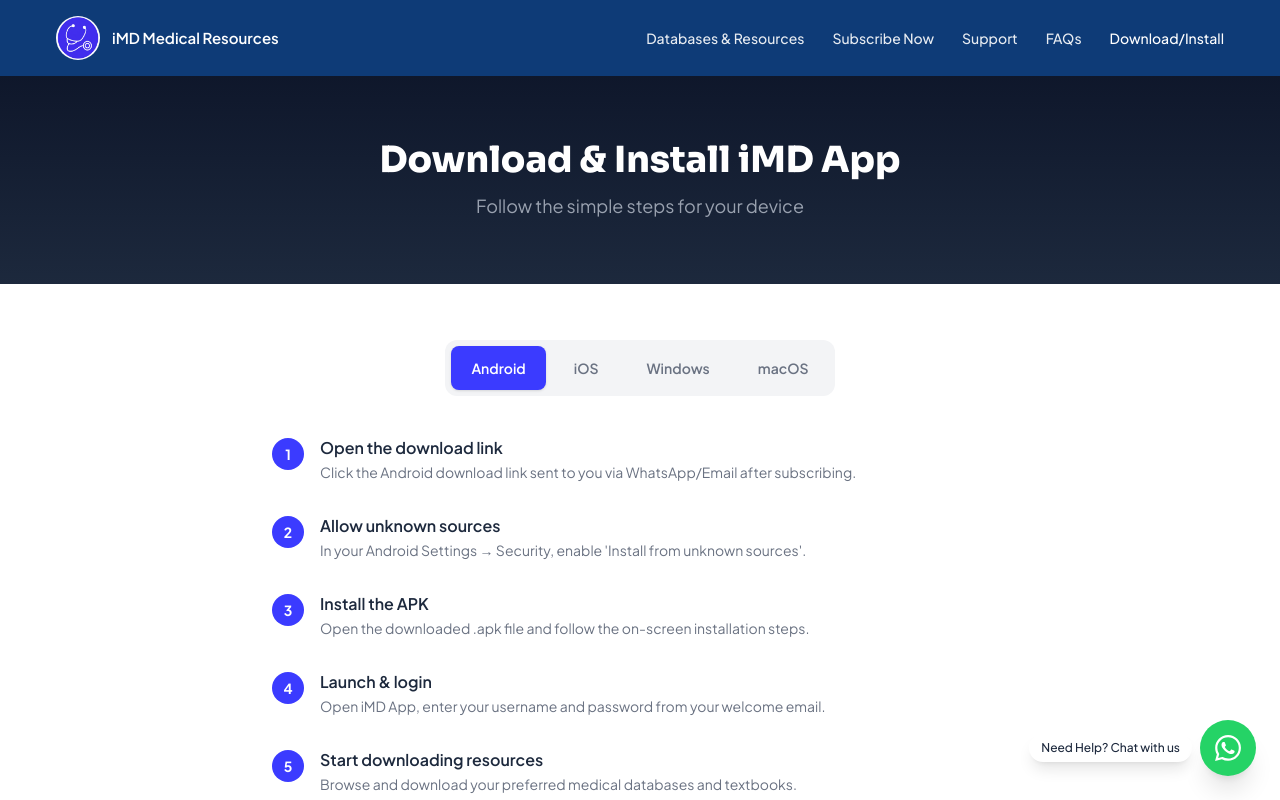
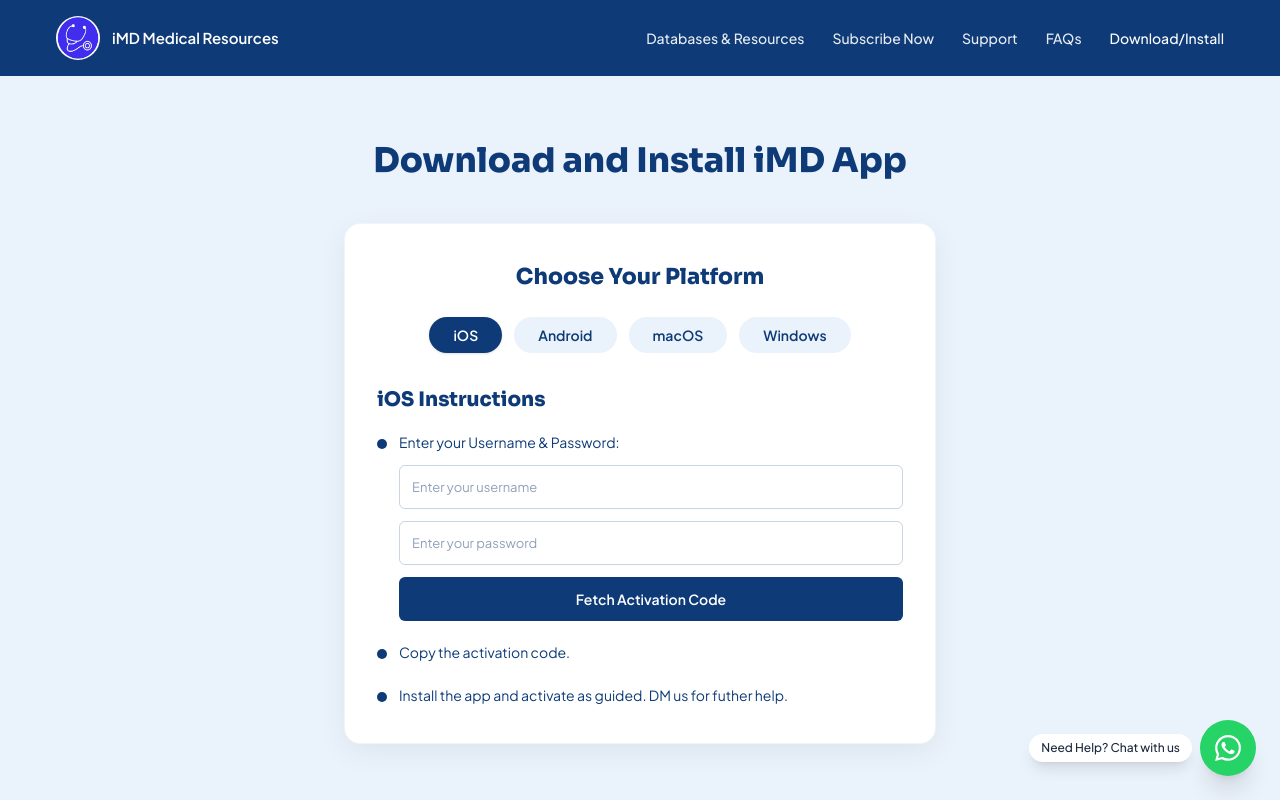
Before and after one commit to bobsite1122-boop/imd-clone, a Next.js app: page /install in a window 1280 px wide. Shown: the top 800 px of the page. Built offline with nearby package versions, Linux system fonts and the light colour scheme.

Commit message:
Rebuild install page with platform-specific Android and Windows instructions.

```diff
--- a/app/install/page.tsx
+++ b/app/install/page.tsx
@@ -1,168 +1,301 @@
 'use client'
 
-import { useState } from 'react'
-import Link from 'next/link'
-import { AlertTriangle } from 'lucide-react'
-import TabSwitcher from '@/components/TabSwitcher'
+import { useState, type ReactNode } from 'react'
 
-type Step = { title: string; desc: string }
+type PlatformId = 'iOS' | 'Android' | 'macOS' | 'Windows'
 
-const platformSteps: Record<string, Step[]> = {
-  Android: [
-    {
-      title: 'Open the download link',
-      desc: 'Click the Android download link sent to you via WhatsApp/Email after subscribing.',
-    },
-    {
-      title: 'Allow unknown sources',
-      desc: "In your Android Settings → Security, enable 'Install from unknown sources'.",
-    },
-    {
-      title: 'Install the APK',
-      desc: 'Open the downloaded .apk file and follow the on-screen installation steps.',
-    },
-    {
-      title: 'Launch & login',
-      desc: 'Open iMD App, enter your username and password from your welcome email.',
-    },
-    {
-      title: 'Start downloading resources',
-      desc: 'Browse and download your preferred medical databases and textbooks.',
-    },
-  ],
-  iOS: [
-    {
-      title: 'Open your welcome email or WhatsApp',
-      desc: 'After subscribing, you will receive a personal iOS installation link via WhatsApp or email.',
-    },
-    {
-      title: 'Tap the installation link on your iPhone/iPad',
-      desc: "Open the link directly on your iOS device. Tap 'Allow' when prompted to install the profile.",
-    },
-    {
-      title: 'Trust the developer profile',
-      desc: "Go to Settings → General → VPN & Device Management and tap 'Trust' on the iMD profile.",
-    },
-    {
-      title: 'Launch iMD App',
-      desc: 'Open the app from your home screen and log in with your username and password.',
-    },
-    {
-      title: 'Download your content',
-      desc: 'Browse the resource library and download databases for offline study.',
-    },
-  ],
-  Windows: [
-    {
-      title: 'Receive your download link',
-      desc: 'Check the WhatsApp message or email sent after subscribing for your Windows installer link.',
-    },
-    {
-      title: 'Download the installer',
-      desc: 'Click the link to download the iMD App Windows setup (.exe) file to your PC.',
-    },
-    {
-      title: 'Run the installer',
-      desc: "Double-click the .exe file. If Windows SmartScreen appears, click 'More info' → 'Run anyway'.",
-    },
-    {
-      title: 'Launch & login',
-      desc: 'Open iMD App from the desktop shortcut and sign in with your credentials.',
-    },
-    {
-      title: 'Download resources',
-      desc: 'Select and download your preferred databases. External drives are supported for large libraries.',
-    },
-  ],
-  macOS: [
-    {
-      title: 'Receive your download link',
-      desc: 'After subscribing, your personal macOS download link will be sent via WhatsApp or email.',
-    },
-    {
-      title: 'Download the .dmg file',
-      desc: 'Click the link and save the iMD App disk image (.dmg) to your Mac.',
-    },
-    {
-      title: 'Open and install',
-      desc: "Double-click the .dmg, drag iMD App to your Applications folder. If prompted, go to System Settings → Privacy & Security and allow the app.",
-    },
-    {
-      title: 'Launch & login',
-      desc: 'Open iMD App from Applications or Spotlight, and enter your username and password.',
-    },
-    {
-      title: 'Start studying',
-      desc: 'Download content directly within the app. Ensure you have sufficient storage for large databases.',
-    },
-  ],
+const TABS: PlatformId[] = ['iOS', 'Android', 'macOS', 'Windows']
+
+const APK_URL = 'https://sg.imedicaldoctor.net/imd192.apk'
+
+// YouTube video IDs used inside the platform instructions.
+// Replace these with the latest video IDs from the iMD App YouTube channel
+// when they change on https://imdresources.com/install/.
+const ANDROID_VIDEO_ID = 'kJyNoecmbwQ'
+const WINDOWS_DIRECT_VIDEO_ID = 'Y9NWj0J4_kk'
+const WINDOWS_EMULATOR_VIDEO_ID = 'pBk4NYhWNMM'
+
+function StepBullet() {
+  return (
+    <span
+      aria-hidden="true"
+      className="mt-[7px] sm:mt-[8px] shrink-0 w-[10px] h-[10px] rounded-full bg-[#0e3b77]"
+    />
+  )
 }
 
-const TABS = ['Android', 'iOS', 'Windows', 'macOS']
+function StepText({ children }: { children: ReactNode }) {
+  return (
+    <p className="text-[13px] sm:text-[14px] text-[#0e3b77] leading-relaxed">
+      {children}
+    </p>
+  )
+}
+
+function YouTubeEmbed({ id, title }: { id: string; title: string }) {
+  return (
+    <div className="mt-3 relative w-full overflow-hidden rounded-lg bg-black shadow-sm aspect-video">
+      <iframe
+        src={`https://www.youtube.com/embed/${id}?rel=0`}
+        title={title}
+        loading="lazy"
+        allow="accelerometer; autoplay; clipboard-write; encrypted-media; gyroscope; picture-in-picture; web-share"
+        referrerPolicy="strict-origin-when-cross-origin"
+        allowFullScreen
+        className="absolute inset-0 h-full w-full border-0"
+      />
+    </div>
+  )
+}
+
+function ActivationForm({ platform }: { platform: PlatformId }) {
+  const [username, setUsername] = useState('')
+  const [password, setPassword] = useState('')
+
+  const handleSubmit = (e: React.FormEvent) => {
+    e.preventDefault()
+    const message = `Hi, I'd like the ${platform} activation code.\nUsername: ${username}\nPassword: ${password}`
+    const url = `https://wa.me/923352220382?text=${encodeURIComponent(message)}`
+    window.open(url, '_blank', 'noopener')
+  }
+
+  return (
+    <form onSubmit={handleSubmit} className="mt-3 flex flex-col gap-3">
+      <label className="sr-only" htmlFor={`${platform}-username`}>
+        Username
+      </label>
+      <input
+        id={`${platform}-username`}
+        type="text"
+        value={username}
+        onChange={(e) => setUsername(e.target.value)}
+        placeholder="Enter your username"
+        autoComplete="username"
+        className="w-full h-11 rounded-md border border-slate-300 bg-white px-3 text-[13px] text-slate-700 placeholder:text-slate-400 focus:outline-none focus:ring-2 focus:ring-[#0e3b77]/40 focus:border-[#0e3b77]"
+      />
+      <label className="sr-only" htmlFor={`${platform}-password`}>
+        Password
+      </label>
+      <input
+        id={`${platform}-password`}
+        type="password"
+        value={password}
+        onChange={(e) => setPassword(e.target.value)}
+        placeholder="Enter your password"
+        autoComplete="current-password"
+        className="w-full h-11 rounded-md border border-slate-300 bg-white px-3 text-[13px] text-slate-700 placeholder:text-slate-400 focus:outline-none focus:ring-2 focus:ring-[#0e3b77]/40 focus:border-[#0e3b77]"
+      />
+      <button
+        type="submit"
+        className="w-full min-h-[44px] rounded-md bg-[#0e3b77] hover:bg-[#0a2d5e] text-white text-sm font-semibold transition-colors"
+      >
+        Fetch Activation Code
+      </button>
+    </form>
+  )
+}
+
+function ActivationSteps({
+  platform,
+  thirdStep,
+}: {
+  platform: PlatformId
+  thirdStep: string
+}) {
+  return (
+    <ol className="mt-3 sm:mt-4 flex flex-col gap-5">
+      <li className="flex items-start gap-3">
+        <StepBullet />
+        <div className="flex-1 min-w-0">
+          <StepText>Enter your Username &amp; Password:</StepText>
+          <ActivationForm platform={platform} />
+        </div>
+      </li>
+      <li className="flex items-start gap-3">
+        <StepBullet />
+        <div className="flex-1 min-w-0">
+          <StepText>Copy the activation code.</StepText>
+        </div>
+      </li>
+      <li className="flex items-start gap-3">
+        <StepBullet />
+        <div className="flex-1 min-w-0">
+          <StepText>{thirdStep}</StepText>
+        </div>
+      </li>
+    </ol>
+  )
+}
+
+function AndroidSteps() {
+  return (
+    <ol className="mt-3 sm:mt-4 flex flex-col gap-5">
+      <li className="flex items-start gap-3">
+        <StepBullet />
+        <div className="flex-1 min-w-0">
+          <StepText>Direct Download Link:</StepText>
+          <a
+            href={APK_URL}
+            target="_blank"
+            rel="noopener noreferrer"
+            className="mt-3 block w-full text-center min-h-[52px] py-3.5 px-4 rounded-md bg-[#0e3b77] hover:bg-[#0a2d5e] text-white text-[15px] sm:text-base font-semibold transition-colors"
+          >
+            Download APK
+          </a>
+        </div>
+      </li>
+      <li className="flex items-start gap-3">
+        <StepBullet />
+        <div className="flex-1 min-w-0">
+          <StepText>Watch this video for better understanding</StepText>
+          <YouTubeEmbed
+            id={ANDROID_VIDEO_ID}
+            title="How to install iMD App on Android"
+          />
+        </div>
+      </li>
+    </ol>
+  )
+}
+
+function WindowsSteps() {
+  return (
+    <ol className="mt-3 sm:mt-4 flex flex-col gap-6">
+      <li className="flex items-start gap-3">
+        <StepBullet />
+        <div className="flex-1 min-w-0">
+          <StepText>
+            <span aria-hidden="true">💻💻 </span>
+            <span className="font-semibold">In Windows:</span>
+          </StepText>
+          <p className="mt-3 text-[13px] sm:text-[14px] text-[#0e3b77] leading-relaxed">
+            If <strong className="font-semibold">16GB or higher RAM</strong>{' '}
+            &mdash; follow the direct installation video guide:
+          </p>
+          <YouTubeEmbed
+            id={WINDOWS_DIRECT_VIDEO_ID}
+            title="Windows direct installation guide"
+          />
+        </div>
+      </li>
+      <li className="flex items-start gap-3">
+        <StepBullet />
+        <div className="flex-1 min-w-0">
+          <StepText>
+            If <strong className="font-semibold">8GB or lower RAM</strong>{' '}
+            (or the above method is not available despite RAM) &mdash; install
+            through emulator following this video:
+          </StepText>
+          <YouTubeEmbed
+            id={WINDOWS_EMULATOR_VIDEO_ID}
+            title="Windows emulator installation guide"
+          />
+        </div>
+      </li>
+    </ol>
+  )
+}
+
+function PlatformContent({ tab }: { tab: PlatformId }) {
+  switch (tab) {
+    case 'iOS':
+      return (
+        <ActivationSteps
+          platform="iOS"
+          thirdStep="Install the app and activate as guided. DM us for futher help."
+        />
+      )
+    case 'macOS':
+      return (
+        <ActivationSteps
+          platform="macOS"
+          thirdStep="Install the app as guided or contact us to guide you."
+        />
+      )
+    case 'Android':
+      return <AndroidSteps />
+    case 'Windows':
+      return <WindowsSteps />
+  }
+}
+
+function PlatformTabs({
+  active,
+  onChange,
+}: {
+  active: PlatformId
+  onChange: (tab: PlatformId) => void
+}) {
+  return (
+    <div
+      role="tablist"
+      aria-label="Choose a platform"
+      className="flex flex-wrap items-center justify-center gap-2 sm:gap-3"
+    >
+      {TABS.map((tab) => {
+        const isActive = active === tab
+        return (
+          <button
+            key={tab}
+            type="button"
+            role="tab"
+            aria-selected={isActive}
+            aria-controls="platform-instructions"
+            onClick={() => onChange(tab)}
+            className={`min-h-[36px] px-5 sm:px-6 rounded-full text-[13px] sm:text-sm font-semibold transition-colors ${
+              isActive
+                ? 'bg-[#0e3b77] text-white shadow-sm'
+                : 'bg-[#eaf2fb] text-[#0e3b77] hover:bg-[#dde9f7]'
+            }`}
+          >
+            {tab}
+          </button>
+        )
+      })}
+    </div>
+  )
+}
 
 export default function InstallPage() {
-  const [activeTab, setActiveTab] = useState('Android')
-  const steps = platformSteps[activeTab]
+  const [activeTab, setActiveTab] = useState<PlatformId>('iOS')
 
   return (
-    <>
-      {/* Page Header */}
-      <section className="bg-gradient-to-b from-slate-900 to-slate-800 py-16 text-center">
+    <div className="bg-[#eaf2fb] min-h-[60vh]">
+      {/* Page heading */}
+      <section className="pt-10 sm:pt-14 lg:pt-16 pb-8 sm:pb-10 text-center">
         <div className="container-main">
-          <h1 className="text-white font-display text-4xl font-black">
-            Download &amp; Install iMD App
+          <h1 className="font-display text-[24px] sm:text-[30px] lg:text-[34px] font-extrabold text-[#0e3b77] leading-tight">
+            Download and Install iMD App
           </h1>
-          <p className="text-gray-400 text-lg mt-3">
-            Follow the simple steps for your device
-          </p>
         </div>
       </section>
 
-      {/* Content */}
-      <div className="max-w-3xl mx-auto px-4 py-14">
+      {/* Card */}
+      <section className="pb-16 sm:pb-20">
+        <div className="mx-auto px-4 sm:px-6 max-w-[640px]">
+          <div className="bg-white rounded-2xl shadow-[0_8px_30px_rgba(15,23,42,0.06)] border border-slate-100 px-5 sm:px-8 py-7 sm:py-9">
+            <h2 className="text-center font-display text-[20px] sm:text-[22px] font-extrabold text-[#0e3b77]">
+              Choose Your Platform
+            </h2>
 
-        {/* Tab Switcher */}
-        <TabSwitcher tabs={TABS} activeTab={activeTab} onTabChange={setActiveTab} />
+            <div className="mt-5 sm:mt-6">
+              <PlatformTabs active={activeTab} onChange={setActiveTab} />
+            </div>
 
-        {/* Steps */}
-        <div className="mt-10">
-          {steps.map((step, index) => (
-            <div key={index} className="flex items-start gap-4 mb-8">
-              <div className="w-8 h-8 rounded-full bg-brand text-white font-bold text-sm flex items-center justify-center flex-shrink-0 mt-0.5">
-                {index + 1}
-              </div>
-              <div>
-                <p className="font-semibold text-slate-800">{step.title}</p>
-                <p className="text-sm text-gray-500 mt-0.5">{step.desc}</p>
-              </div>
+            <div
+              id="platform-instructions"
+              role="tabpanel"
+              aria-label={`${activeTab} instructions`}
+            >
+              <h3 className="mt-7 sm:mt-8 font-display text-[18px] sm:text-[20px] font-extrabold text-[#0e3b77]">
+                {activeTab} Instructions
+              </h3>
+
+              <PlatformContent tab={activeTab} />
             </div>
-          ))}
-        </div>
-
-        {/* Warning Box */}
-        <div className="bg-amber-50 border border-amber-200 rounded-xl p-5 mt-10 flex gap-3 items-start">
-          <AlertTriangle size={20} className="text-amber-500 flex-shrink-0 mt-0.5" aria-hidden="true" />
-          <div>
-            <p className="font-semibold text-amber-800">Official Downloads Only</p>
-            <p className="text-sm text-amber-700 mt-1">
-              After subscribing, you will receive your personal download link and credentials via
-              WhatsApp/Email. Never download iMD App from unofficial or third-party sources.
-            </p>
           </div>
         </div>
-
-        {/* CTA */}
-        <div className="text-center mt-12">
-          <p className="text-xl font-bold text-slate-800">Not subscribed yet?</p>
-          <Link
-            href="/#subscribenow"
-            className="btn-primary inline-block mt-4 min-h-[44px] leading-[44px] px-8"
-          >
-            Get a Subscription Now →
-          </Link>
-        </div>
-
-      </div>
-    </>
+      </section>
+    </div>
   )
 }
```
